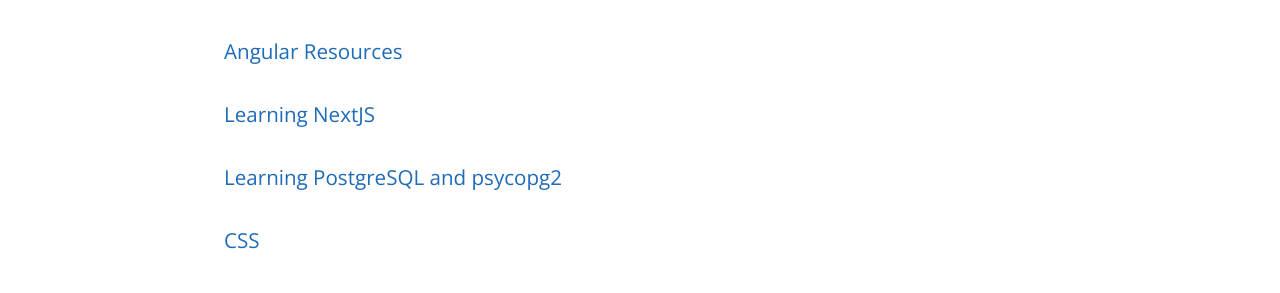
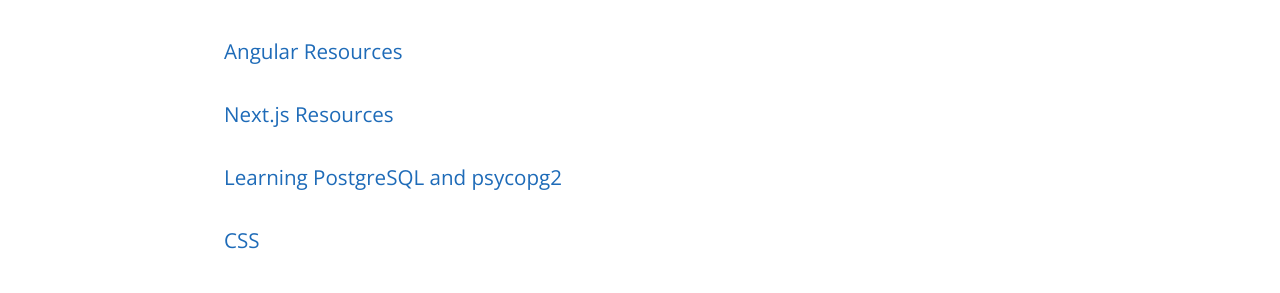
Before and after one commit to learning-software-engineering/learning-software-engineering.github.io, a Jekyll site: the page built from Topics/Tech_Stacks.md, in a window 1280 px wide. Shown: the part 813-1106 px from the top of the page. Built offline with Jekyll 4.4.1, drawn with Linux system fonts in a browser that asks for light colours; our own code applies the rules of GitHub Pages for plain Markdown files.

Commit message:
changed title in text_stacks.md

```diff
--- a/Topics/Tech_Stacks.md
+++ b/Topics/Tech_Stacks.md
@@ -8,7 +8,7 @@
 ### [React Resources](./Tech_Stacks/React.md)
 ### [React useEffect Hook with Axios](./Tech_Stacks/React_useEffect_Axios.md)
 ### [Angular Resources](./Tech_Stacks/Angular.md)
-### [Learning NextJS](./Tech_Stacks/NextJS.md)
+### [Next.js Resources](./Tech_Stacks/NextJS.md)
 ### [Learning PostgreSQL and psycopg2](./Tech_Stacks/PostgreSQL_psycopg2.md)
 ### [CSS](./Tech_Stacks/CSS.md)
 ### [Learning Bootstrap](./Tech_Stacks/Bootstrap.md)
```
